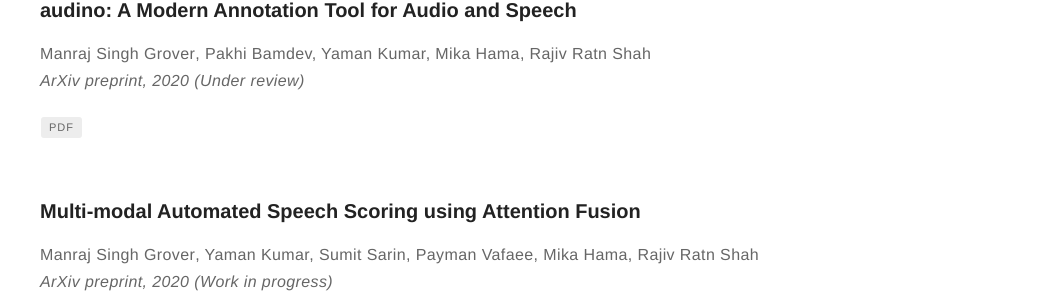
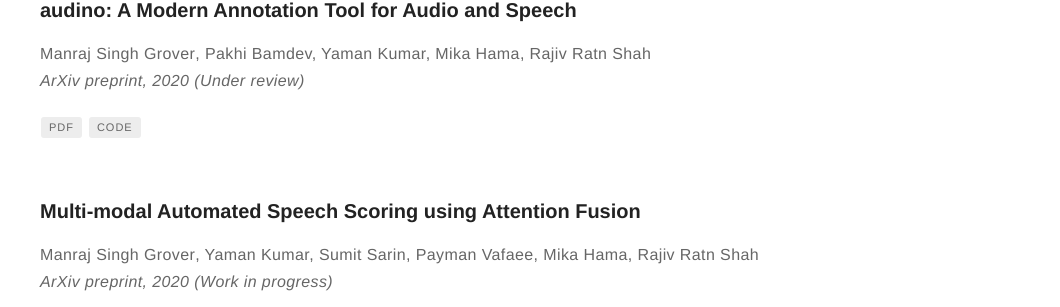
Before and after one commit to manrajgrover/manrajgrover.github.io, a Jekyll site: the page built from index.html, in a window 1280 px wide. Shown: the part 1213-1520 px from the top of the page, without its empty margins (220-1280 px from the left). Built offline with Jekyll 4.4.1, drawn with Linux system fonts in a browser that asks for light colours.

Commit message:
[Publications] Add code url for audino

```diff
--- a/_data/publications.yml
+++ b/_data/publications.yml
@@ -4,6 +4,7 @@
       authors: <b>Manraj Singh Grover</b>, Pakhi Bamdev, Yaman Kumar, Mika Hama, Rajiv Ratn Shah
       publication: ArXiv preprint, 2020 (Under review)
       url: https://arxiv.org/abs/2006.05236
+      code: https://github.com/midas-research/audino
 
     - title: "Multi-modal Automated Speech Scoring using Attention Fusion"
       authors: <b>Manraj Singh Grover</b>, Yaman Kumar, Sumit Sarin, Payman Vafaee, Mika Hama, Rajiv Ratn Shah
--- a/index.html
+++ b/index.html
@@ -38,23 +38,23 @@
     <p>{{ paper.authors }} <br/> <em>{{ paper.publication }}</em></p>
     <div class="page-tags">
         {% if paper.url %}
-        <a class="item" href="{{ paper.url }}">PDF</a>
+        <a class="item" href="{{ paper.url }}" target="_blank">PDF</a>
         {% endif %}
 
         {% if paper.code %}
-        <a class="item" href="{{ paper.code }}">Code</a>
+        <a class="item" href="{{ paper.code }}" target="_blank">Code</a>
         {% endif %}
 
         {% if paper.blog %}
-        <a class="item" href="{{ paper.blog }}">Blog</a>
+        <a class="item" href="{{ paper.blog }}" target="_blank">Blog</a>
         {% endif %}
 
         {% if paper.slides %}
-        <a class="item" href="{{ paper.slides }}">Slides</a>
+        <a class="item" href="{{ paper.slides }}" target="_blank">Slides</a>
         {% endif %}
 
         {% if paper.poster %}
-        <a class="item" href="{{ paper.poster }}">Poster</a>
+        <a class="item" href="{{ paper.poster }}" target="_blank">Poster</a>
         {% endif %}
     </div>
 
```
